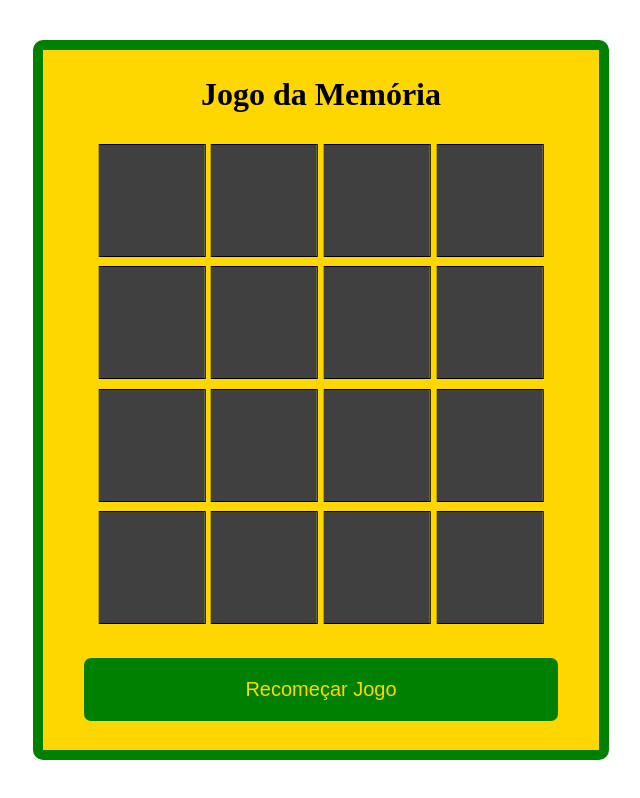
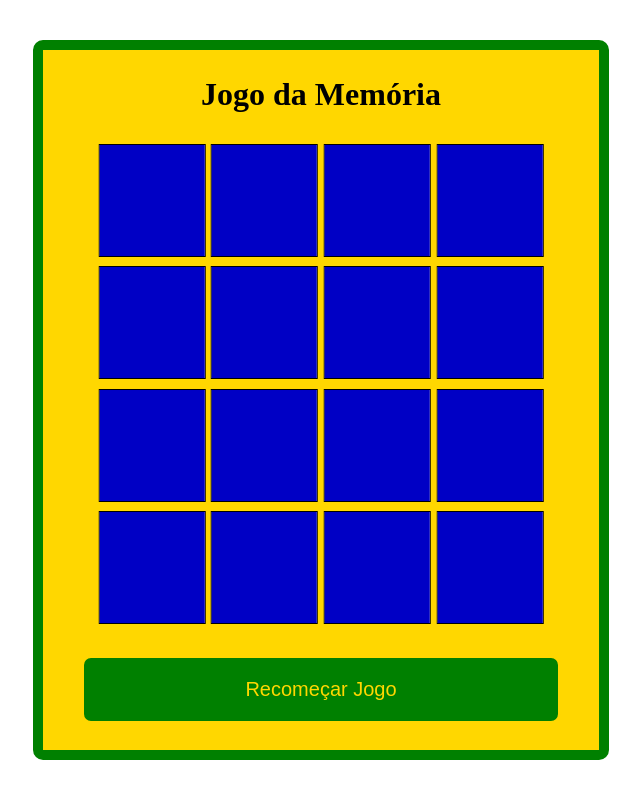
Before and after one commit to VanessaTrajano/DCC207-Projeto1, a React (Vite) app: page / in a window 1280 px wide. Shown: the whole page, without its empty margins (319-959 px from the left). Built offline with nearby package versions, Linux system fonts and the light colour scheme.

Commit message:
Cria a logica de virar os cards

```diff
--- a/src/components/Cards.css
+++ b/src/components/Cards.css
@@ -25,8 +25,21 @@
   content: "";
   position: absolute;
   inset: 0;
-  background-color: #404040;
+  background-color: rgb(0, 0, 197);
   transition: 0.25;
   transform: rotateY(0deg);
   backface-visibility: hidden;
 }
+
+.card.card-virado {
+  transform: rotateY(0deg);
+}
+
+.card-virado::after,
+.acertou::after{
+  transform: rotateY(180deg);
+}
+
+.acertou{
+  pointer-events: none;
+}
--- a/src/components/Cards.jsx
+++ b/src/components/Cards.jsx
@@ -1,7 +1,8 @@
-import './Cards.css'
+import React, { useState } from "react";
+import "./Cards.css";
 
 function Cards() {
-  const emojis = [ // usando emojis como exemplo para teste
+  const emojis = [
     "😸",
     "😸",
     "🦝",
@@ -20,18 +21,62 @@ function Cards() {
     "🐮",
   ];
 
-  let cardsVirados = [];
-  let cardsEmbaralhados = emojis.sort(() => (Math.random() > 0.5 ? 2 : -1));
+  const [cardsEmbaralhados, setCardsEmbaralhados] = useState(
+    emojis
+      .sort(() => Math.random() - 0.5)
+      .map((emoji, indice) => ({
+        id: indice,
+        emoji: emoji,
+        estaVirado: false,
+        estaCerto: false,
+      }))
+  );
+
+  const [cardsVirados, setCardsVirados] = useState([]);
+
+  function checaIgualdade() {
+    const novosCards = [...cardsEmbaralhados];
+
+    if (novosCards[0].emoji === novosCards[1].emoji) {
+      novosCards[0].estaCerto = true;
+      novosCards[1].estaCerto = true;
+    } else {
+      novosCards[0].estaVirado = false;
+      novosCards[1].estaVirado = false;
+    }
+
+    setCardsEmbaralhados(novosCards);
+    setCardsVirados([]);
+  }
+
+  function handleClick(indice) {
+    if (cardsVirados.length < 2 && !cardsEmbaralhados[indice].estaVirado) {
+      const novosCards = cardsEmbaralhados.map((card, i) =>
+        i === indice ? { ...card, estaVirado: true } : card
+      );
+
+      setCardsEmbaralhados(novosCards);
+      setCardsVirados([...cardsVirados, indice]);
+
+      if (cardsVirados.length === 1) {
+        setTimeout(checaIgualdade, 500);
+      }
+    }
+  }
 
   return (
     <div className="cards-container">
-      {cardsEmbaralhados.map((item) => {
-        return(
-            <div className="card">
-                {item}
-            </div>
-        )
-      })}
+      {cardsEmbaralhados.map((card, indice) => (
+        <div
+          key={card.id}
+          className={`card ${card.estaVirado ? "card-virado" : ""} ${
+            card.estaCerto ? "acertou" : ""
+          }`}
+          onClick={() => handleClick(indice)}
+        >
+          {card.emoji}
+        </div>
+      ))}
     </div>
   );
 }
```
